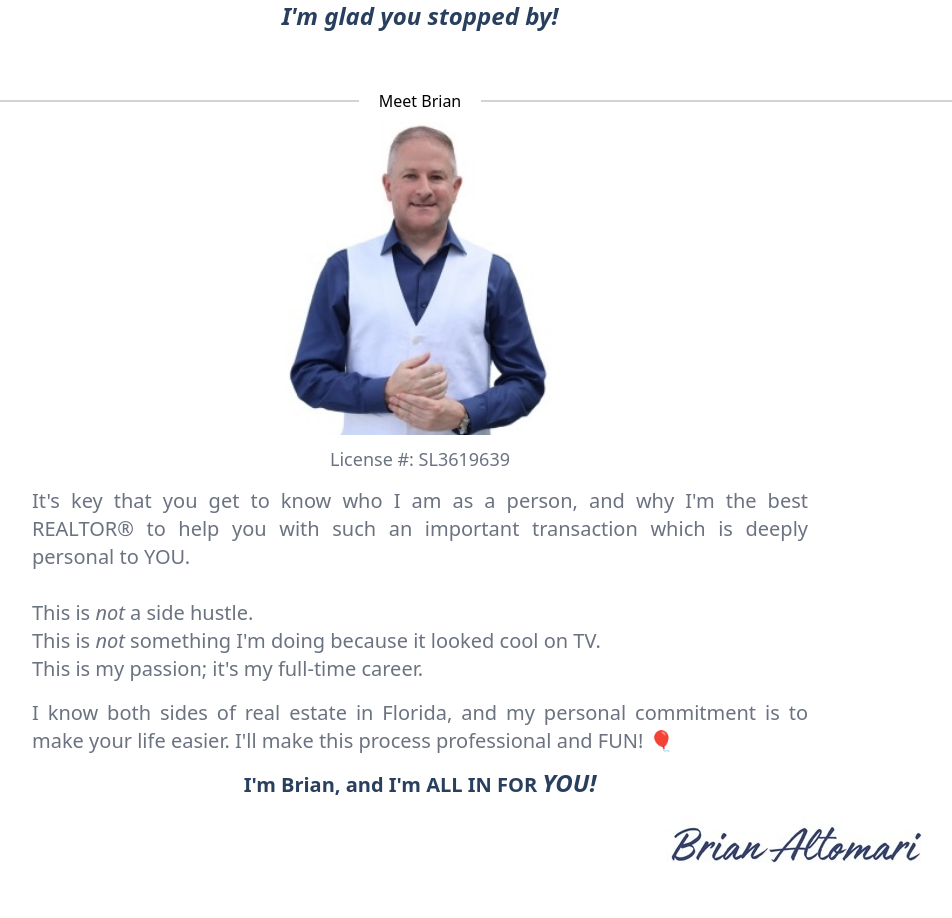
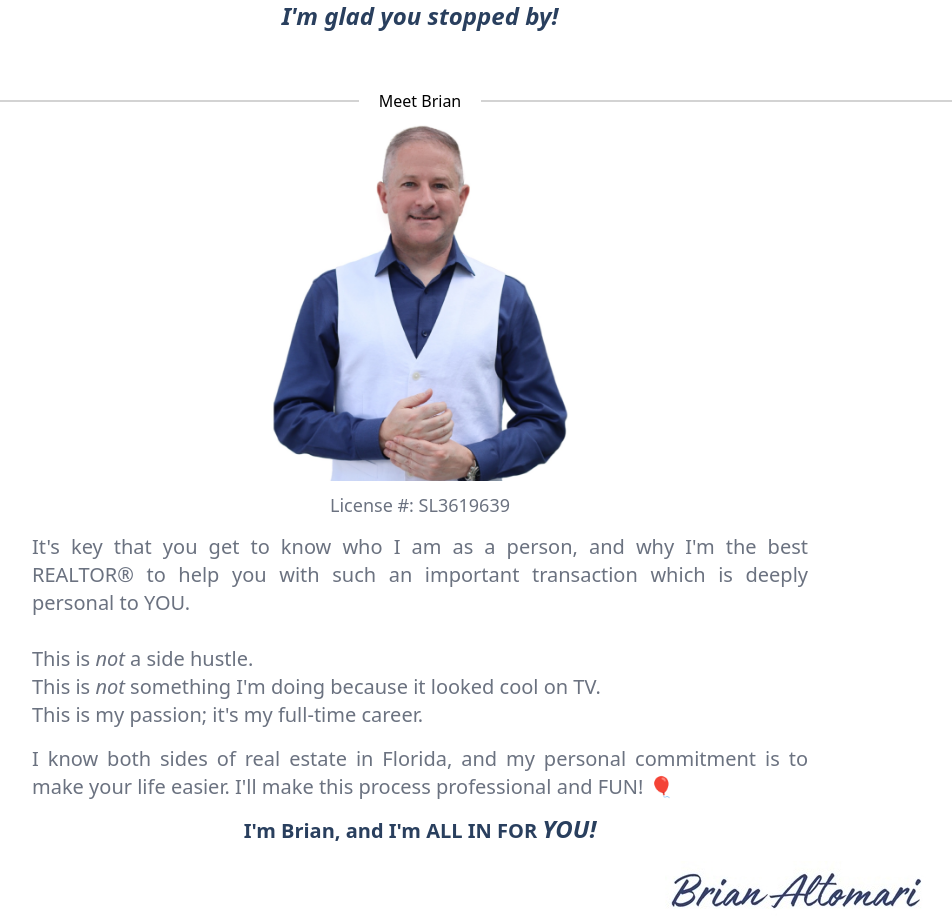
Before and after one commit to aquacalc/my-test, a SvelteKit app: page / in a window 1280 px wide. Shown: the part 940-1858 px from the top of the page, without its empty margins (220-1172 px from the left). Built offline with nearby package versions, Linux system fonts and the light colour scheme.

Commit message:
update image source for Brian's profile

```diff
--- a/src/routes/+page.svelte
+++ b/src/routes/+page.svelte
@@ -90,7 +90,7 @@
 
 	<!-- see: https://www.sitepoint.com/style-html-details-element/ -->
 	<div class="about-brian">
-		<img id="brian-img" src="brian-image-crop.jpg" alt="Brian Altomari" />
+		<img id="brian-img" src="brian-image-new-crop.jpg" alt="Brian Altomari" />
 		<p class="pt-2 mb-0 px-3 text-lg text-center leading-8 text-gray-500">License #: SL3619639</p>
 		<p class="pt-3 mb-4 px-3 md:text-xl lg:mx-28 text-justify leading-8 text-gray-500">
 			<!-- <p class="mx-8 mb-2 px-3 text-justify leading-8 text-gray-500"> -->
```
Also changed, not shown: static/realtor/New Pic.jpg (deleted), static/realtor/Screenshot 2024-12-29 at 8.09.50 PM.png (deleted).
